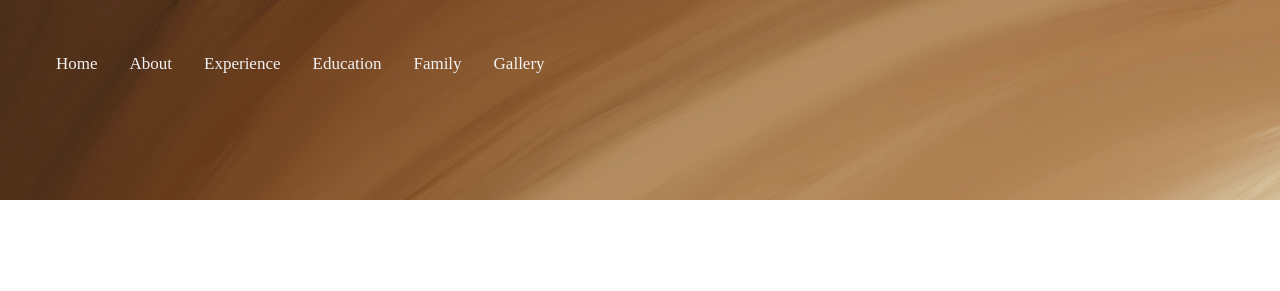
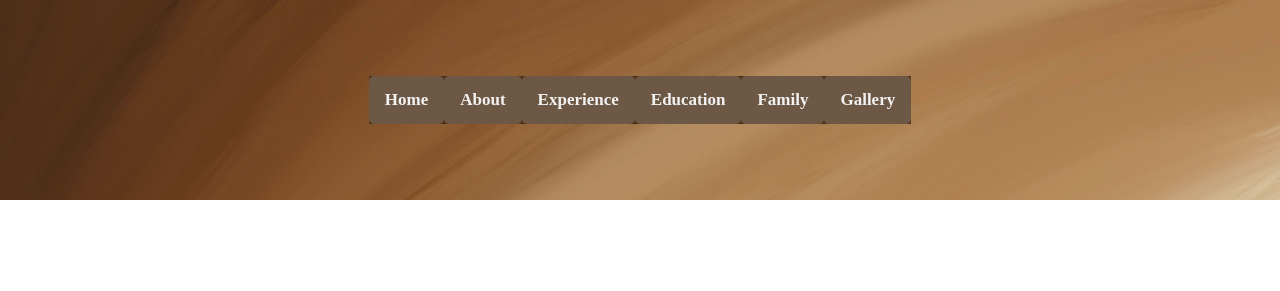
Before and after one commit to qaxqi/iqa, a plain HTML site: page education.html in a window 1280 px wide. Shown: the top 291 px of the page. Drawn offline with Linux system fonts and the light colour scheme.

Commit message:
Update index.css

```diff
--- a/index.css
+++ b/index.css
@@ -27,3 +27,125 @@ footer {
         height: 30px;
         border-radius: 50%;
     }
+
+     body {
+        font-family: "Times New Roman", Times, serif;
+        margin: 0;
+        padding: 0;
+    }
+
+    .bg-img {
+        background-image: url("wp.jpg");
+        width: 100%;
+        padding: 20px;
+        min-height:70px;
+        background-position: top;
+        background-repeat: no-repeat;
+        background-size: cover;
+        display: flex;
+        justify-content: center;
+        align-items: center;
+        color: white;
+        text-align: center;
+        overflow: hidden;
+        position: relative;
+    }
+
+    .bg-img h1 {
+        font-size: 3.5em;
+        margin-bottom: 10px;
+        animation: slideIn 1.5s ease-in-out;
+    }
+
+    .bg-img p {
+        font-size: 15px;
+        margin-bottom: 20px;
+        animation: fadeIn 2s ease-in-out;
+    }
+
+    .bg-img a {
+        padding: 10px 20px;
+        color: white;
+        background-color: #6d5845;
+        text-decoration: none;
+        border-radius: 5px;
+        font-weight: bold;
+        transition: background-color 0.3s ease;
+        animation: bounceIn 2.5s ease-in-out;
+    }
+
+    .bg-img a:hover {
+        background-color: #3D2B1F;
+    }
+
+    @keyframes slideIn {
+        from {
+            transform: translateY(-50px);
+            opacity: 0;
+        }
+        to {
+            transform: translateY(0);
+            opacity: 1;
+        }
+    }
+
+    @keyframes fadeIn {
+        from {
+            opacity: 0;
+        }
+        to {
+            opacity: 1;
+        }
+    }
+
+    @keyframes bounceIn {
+        0% {
+            transform: scale(0.9);
+            opacity: 0;
+        }
+        60% {
+            transform: scale(1.05);
+            opacity: 1;
+        }
+        100% {
+            transform: scale(1);
+        }
+    }
+
+    .topnav {
+        overflow: hidden;
+        background navigation: shadow;
+        background-image: url("wp.jpg");
+        top: 0;
+        z-index: 10;
+    }
+
+    .topnav a {
+        float: left;
+        color: #f2f2f2;
+        text-align: center;
+        padding: 14px 16px;
+        text-decoration: none;
+        font-size: 17px;
+        gap: 20px;
+    }
+
+    .topnav a:hover {
+        background-color: #3D2B1F;
+    }
+
+    .section {
+        padding: 50px 20px;
+        text-align: center;
+    }
+
+    .section h2 {
+        font-size: 2.5em;
+        color: #6d5845;
+        margin-bottom: 20px;
+    }
+
+    .audio{
+	align-audio: center;
+	background-color: #3D2B1F;
+	}
```
